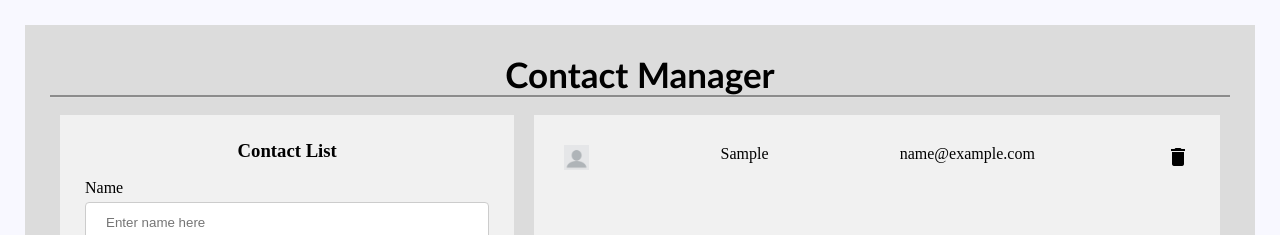
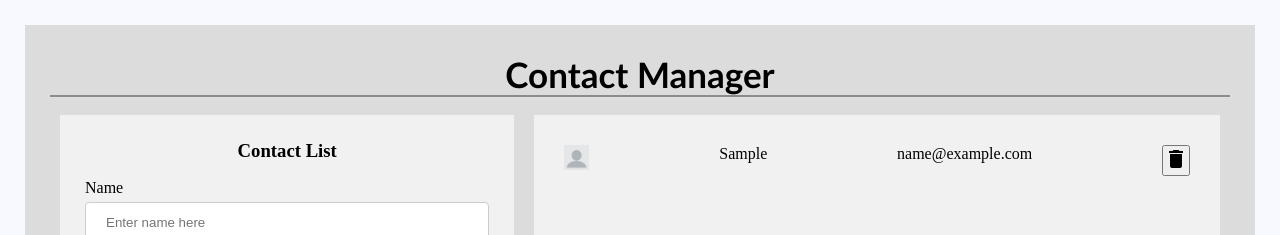
Before and after one commit to Binay9/Contact-App, a React (Create React App) app: page / in a window 1280 px wide. Both pictures are taken after typing "Sample", "name@example.com" into the empty fields and a click on the input "Submit". Shown: the top 235 px of the page. Built offline with nearby package versions, Linux system fonts and the light colour scheme.

Commit message:
app updated working

```diff
--- a/package.json
+++ b/package.json
@@ -10,6 +10,7 @@
     "react": "^17.0.2",
     "react-dom": "^17.0.2",
     "react-scripts": "5.0.0",
+    "uuid": "^8.3.2",
     "web-vitals": "^2.1.4"
   },
   "scripts": {
--- a/src/components/App.js
+++ b/src/components/App.js
@@ -1,4 +1,5 @@
-import React, {useState, useEffect} from 'react';
+import React, { useState, useEffect } from 'react';
+import { v4 as uuid } from 'uuid';
 import './App.css';
 import Header from './Header';
 import AddContact from './AddContact';
@@ -10,8 +11,24 @@ const LOCAL_STORAGE_KEY = "contacts";
   const [contacts, setContacts] = useState([]);
 
   const addContactHandler = (contact) => {
-  setContacts([...contacts, contact]);
+    setContacts([...contacts, {id: uuid(), ...contact}]);
   };
+
+  const removeContactHandler = (id) => {
+    const newContactList = contacts.filter((contact) => {
+      return contact.id !== id;
+    });
+
+    setContacts(newContactList);
+  }
+
+  useEffect(
+    () => {
+      const retriveContacts = JSON.parse(localStorage.getItem(LOCAL_STORAGE_KEY));
+      if (retriveContacts) setContacts(retriveContacts);
+    },
+    [],
+  );
 
   useEffect(() => {
     localStorage.setItem(LOCAL_STORAGE_KEY, JSON.stringify(contacts));
@@ -22,7 +39,7 @@ useEffect(() => {
       <Header />
       <div className='row'>
         <AddContact addContactHandler={addContactHandler} />
-        <ContactList contacts={contacts} />
+        <ContactList contacts={contacts} getContactId={removeContactHandler}/>
       </div>
 
     </div>
--- a/src/components/ContactCard.js
+++ b/src/components/ContactCard.js
@@ -1,15 +1,19 @@
 import React from 'react';
-import  user from '../images/user.jpg';
+import user from '../images/user.jpg';
 
 const ContactCard = (props) => {
-    const {id, name, email} = props.contact;
+    const { id, name, email } = props.contact;
     return (
-        <div key={id} className='myList'>
+        <div className='myList'>
             <img className="userLogo" src={user} alt="user" />
             <div>{name}</div>
             <div>{email}</div>
             <div>
-                <i className="material-icons">delete</i>
+                <button>
+                    <i className="material-icons"
+                        onClick={() => props.clickHandler(id)}
+                    >delete</i>
+                </button>
             </div>
         </div>
     );
--- a/src/components/ContactList.js
+++ b/src/components/ContactList.js
@@ -3,9 +3,12 @@ import ContactCard from './ContactCard';
 
 const ContactList = (props) => {
 
+    const deleteContactHandler = (id) => {
+        props.getContactId(id);
+    };
     const renderContactList = props.contacts.map((contact) => {
         return (
-            <ContactCard contact={contact}></ContactCard>
+            <ContactCard contact={contact} clickHandler={deleteContactHandler} key={contact.id}></ContactCard>
         );
     })
 
```
Also changed, not shown: 1 other file (tests, documents, lock files or other folders). Lines whose indentation alone changed are shown as unchanged.
